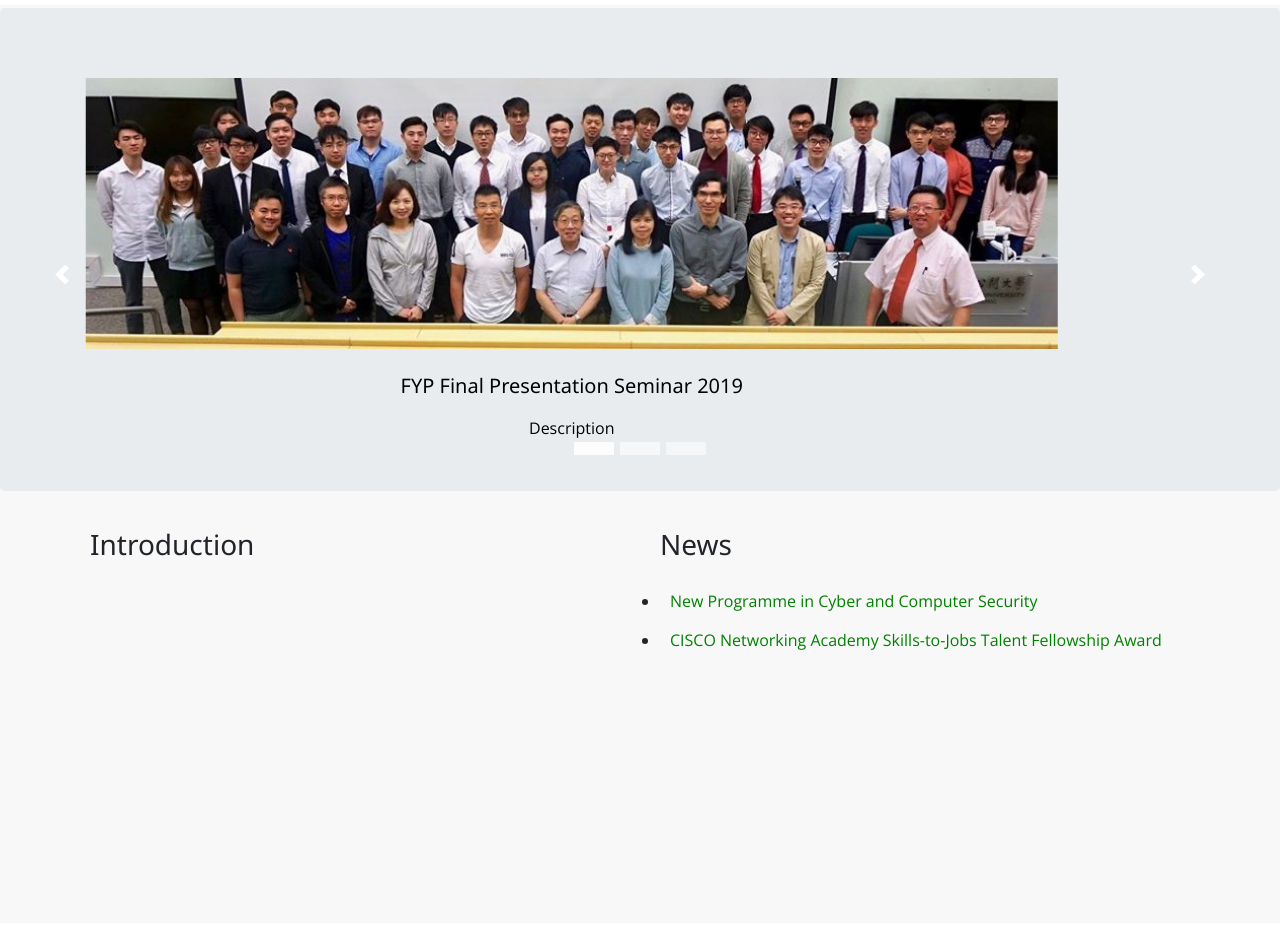
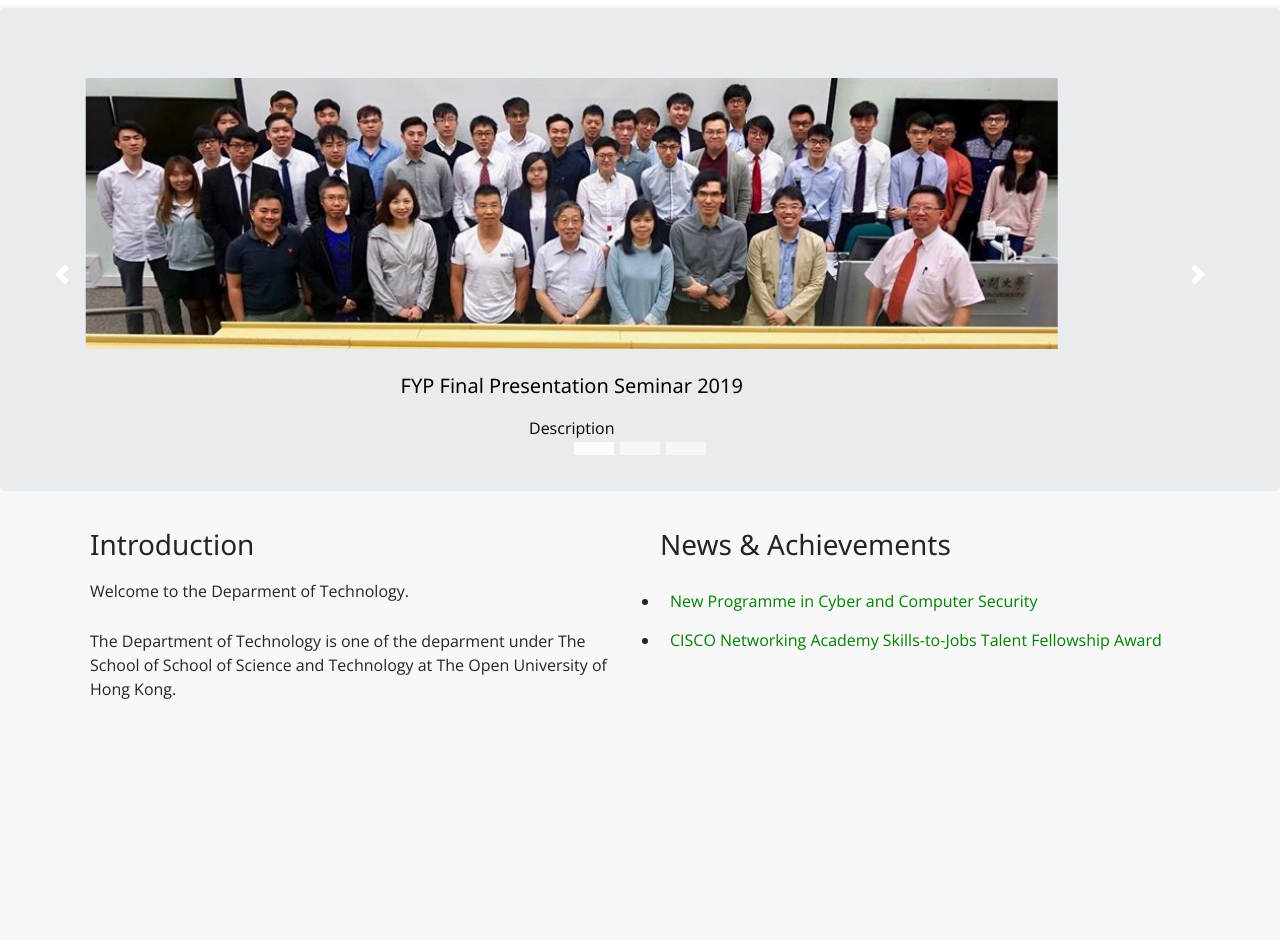
Before and after one commit to lee1204/ouhkTech, a plain HTML site: page index.html in a window 1280 px wide. Shown: the part 142-1082 px from the top of the page. Drawn offline with nearby package versions, Linux system fonts and the light colour scheme.

Commit message:
Update index.html

```diff
--- a/index.html
+++ b/index.html
@@ -11,7 +11,7 @@
         <script src="https://stackpath.bootstrapcdn.com/bootstrap/4.5.2/js/bootstrap.min.js" integrity="sha384-B4gt1jrGC7Jh4AgTPSdUtOBvfO8shuf57BaghqFfPlYxofvL8/KUEfYiJOMMV+rV" crossorigin="anonymous"></script>
 
 
-        <title>Department of Technology - OUHK</title>
+        <title>Department of Technology - OUHKS&T</title>
     </head>
 
     <script src="jquery-3.5.1.min.js"></script>
@@ -70,10 +70,12 @@
                 <div class="row">
                     <div class="col-md-6">
                         <h3>Introduction</h3>
+                        <p>Welcome to the Deparment of Technology.</p>
+                        <p>The Department of Technology is one of the deparment under The School of School of Science and Technology at The Open University of Hong Kong.</p>
                         <br><br><br><br><br><br><br><br><br><br>
                     </div>
                     <div class="col-md-6">
-                        <h3>News</h3>
+                        <h3>News & Achievements</h3>
                         <ul>
                             <li><a href="pictures/News&Achievements/200511bschccsjs-flyer.pdf">New Programme in Cyber and Computer Security</a></li>
                             <li><a href="ecesa14.html">CISCO Networking Academy Skills-to-Jobs Talent Fellowship Award</a></li>
```
